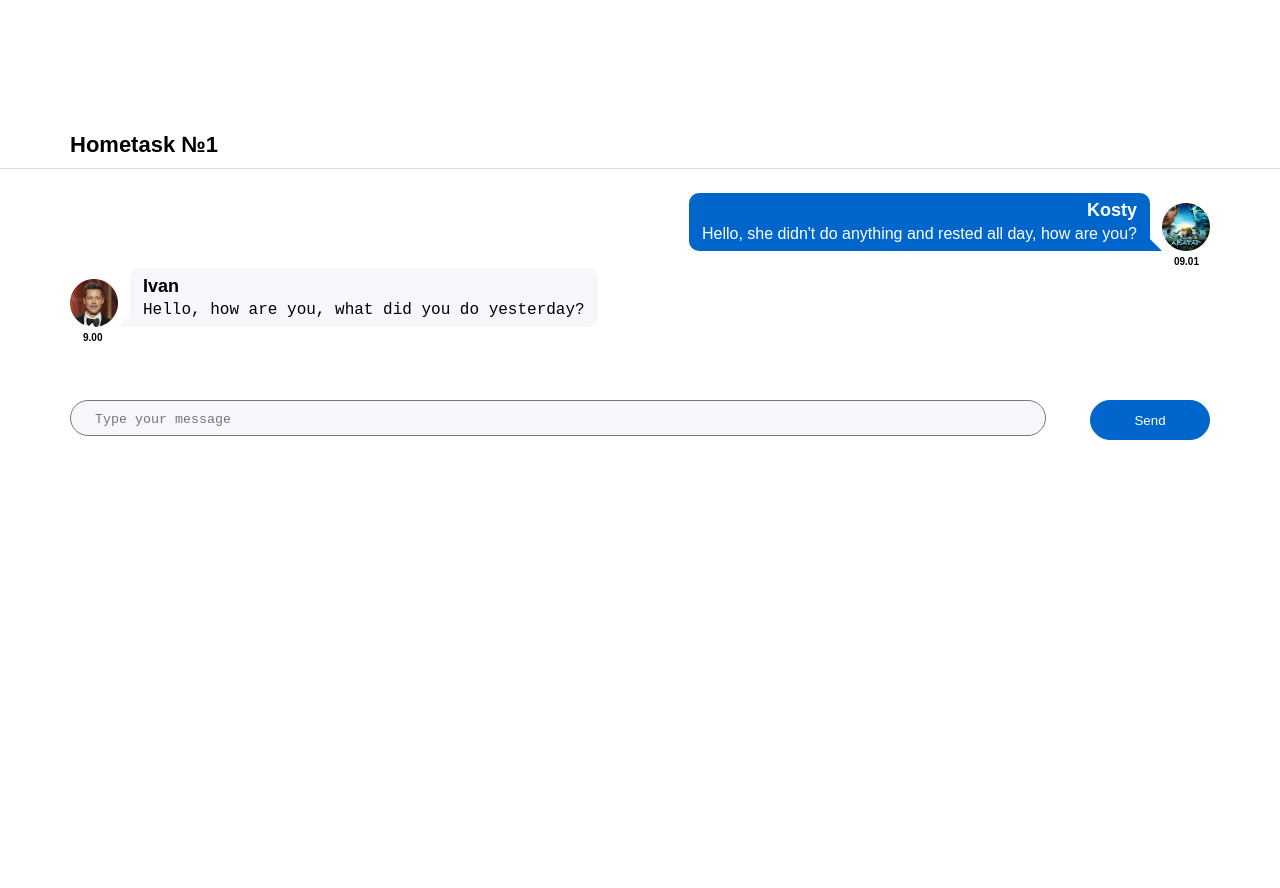
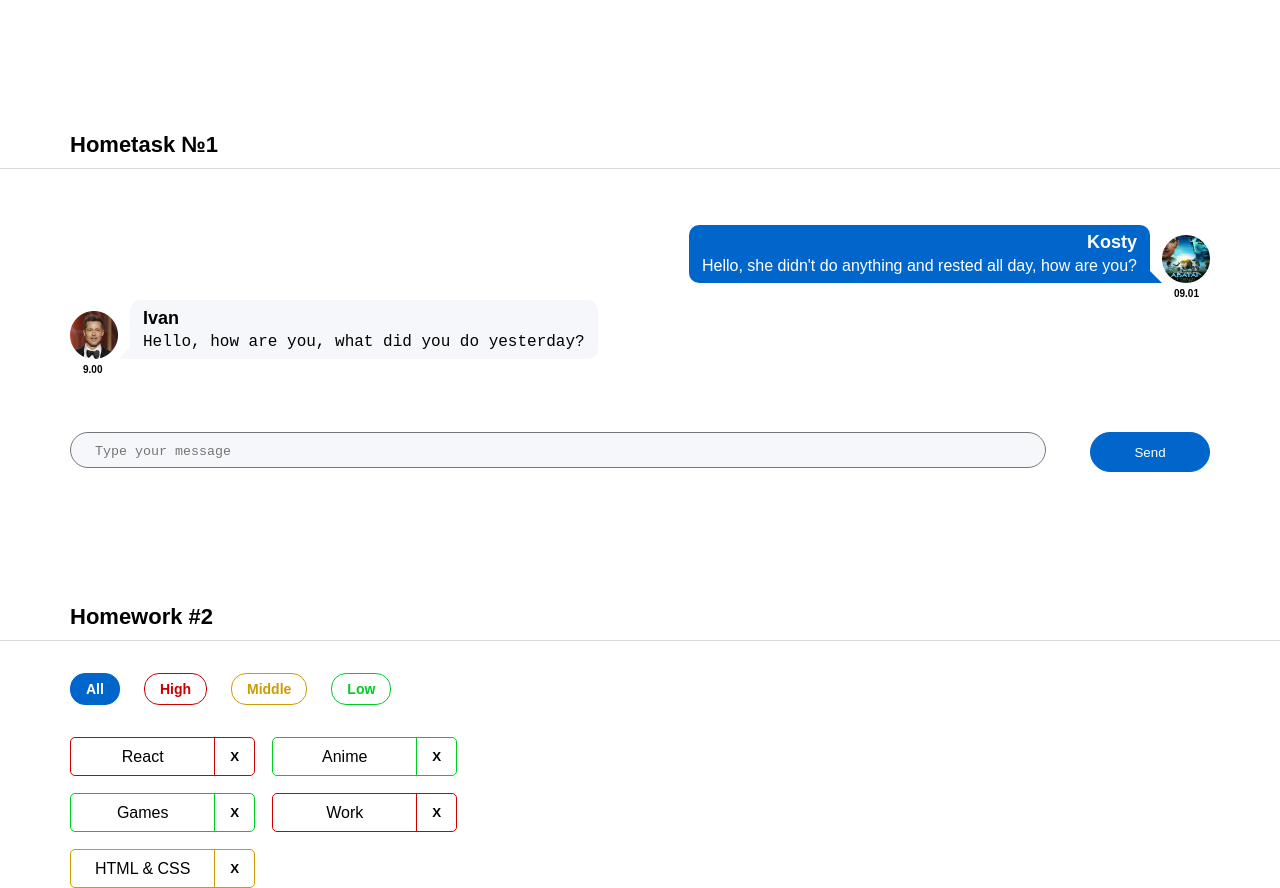
Before and after one commit to Sikstep/hwAuto, a React (Create React App) app: page /#/ in a window 1280 px wide. Before the commit the page ends 800 px from the top, so only its background shows below. Built offline with nearby package versions, Linux system fonts and the light colour scheme.

Commit message:
AutoHW - #2 finished

```diff
--- a/package.json
+++ b/package.json
@@ -1,6 +1,6 @@
 {
   "name": "hws2",
-  "homepage": "http://IgnatZakalinsky.github.io/hws2",
+  "homepage": "http://Sikstep.github.io/hwAuto",
   "version": "0.1.0",
   "private": true,
   "dependencies": {
@@ -16,7 +16,7 @@
     "@types/react-dom": "18.0.6",
     "@types/uuid": "8.3.4",
     "axios": "0.27.2",
-    "gh-pages": "4.0.0",
+    "gh-pages": "^5.0.0",
     "react": "18.2.0",
     "react-dom": "18.2.0",
     "react-redux": "8.0.4",
--- a/src/s1-main/App.module.css
+++ b/src/s1-main/App.module.css
@@ -7,6 +7,7 @@
     font-family: Montserrat, sans-serif;
     padding-left: 70px;
     padding-right: 70px;
+    padding-top: 32px;
 }
 
 .hwTitle {
--- a/src/s1-main/App.tsx
+++ b/src/s1-main/App.tsx
@@ -1,13 +1,14 @@
 import React from 'react'
 import s from './App.module.css'
 import HW1 from '../s2-homeworks/hw01/HW1'
+import HW2 from '../s2-homeworks/hw02/HW2'
 
 function App() {
     return (
         <div className={s.App}>
             <HW1/>
             {/*раскомментировать по ходу выполнения*/}
-            {/*<HW2/>*/}
+            <HW2/>
             {/*<HW3/>*/}
             {/*<HW4/>*/}
 
--- a/src/s2-homeworks/hw02/HW2.tsx
+++ b/src/s2-homeworks/hw02/HW2.tsx
@@ -17,42 +17,57 @@
 * */
 
 // types
-export type AffairPriorityType = any // need to fix any
+export type AffairPriorityType = 'low' | 'middle' | 'high' // need to fix any
 export type AffairType = {
-    _id: any // need to fix any
-    name: any // need to fix any
+    _id: number // need to fix any
+    name: string // need to fix any
     priority: AffairPriorityType
 }
 export type FilterType = 'all' | AffairPriorityType
 
+
 // constants
-const defaultAffairs: any = [ // need to fix any
+const defaultAffairs: AffairType[] = [ // need to fix any
     {_id: 1, name: 'React', priority: 'high'}, // студенты могут изменить содержимое name и количество элементов в массиве, ...priority не менять!
-    {_id: 2, name: 'anime', priority: 'low'},
-    {_id: 3, name: 'games', priority: 'low'},
-    {_id: 4, name: 'work', priority: 'high'},
-    {_id: 5, name: 'html & css', priority: 'middle'},
+    {_id: 2, name: 'Anime', priority: 'low'},
+    {_id: 3, name: 'Games', priority: 'low'},
+    {_id: 4, name: 'Work', priority: 'high'},
+    {_id: 5, name: 'HTML & CSS', priority: 'middle'},
 ]
 
 // pure helper functions
-export const filterAffairs = (affairs: any, filter: any): any => { // need to fix any
+export const filterAffairs = (affairs: AffairType[], filter: FilterType): AffairType[] => { // need to fix any
+
+    let newAffairs = affairs;
+    if (filter === 'low') {
+        newAffairs = affairs.filter(el => el.priority === 'low')
+    }
+    if (filter === 'middle') {
+        newAffairs = affairs.filter(el => el.priority === 'middle')
+    }
+    if (filter === 'high') {
+        newAffairs = affairs.filter(el => el.priority === 'high')
+    }
+    return newAffairs
+    // need to fix
+};
+export const deleteAffair = (affairs: AffairType[], _id: number): AffairType[] => { // need to fix an
+
+    return affairs.filter(el => el._id !== _id)
 
 
-    return affairs // need to fix
-}
-export const deleteAffair = (affairs: any, _id: any): any => { // need to fix any
-
-    return affairs // need to fix
 }
 
 function HW2() {
-    const [affairs, setAffairs] = useState<any>(defaultAffairs) // need to fix any
+    const [affairs, setAffairs] = useState<Array<AffairType>>(defaultAffairs) // need to fix any
     const [filter, setFilter] = useState<FilterType>('all')
 
     const filteredAffairs = filterAffairs(affairs, filter)
-    const deleteAffairCallback = (_id: any) => { // need to fix any
-        // need to fix
-    }
+    const deleteAffairCallback = (_id: number) => { // need to fix any
+
+        setAffairs(deleteAffair(affairs, _id))
+    };
+
 
     return (
         <div id={'hw2'}>
--- a/src/s2-homeworks/hw02/affairs/Affairs.tsx
+++ b/src/s2-homeworks/hw02/affairs/Affairs.tsx
@@ -4,24 +4,24 @@
 import s from './Affairs.module.css'
 
 type AffairsPropsType = {
-    data: any // need to fix any
-    setFilter: any
-    deleteAffairCallback: any
+    data: AffairType[] // need to fix any
+    setFilter: (filter: FilterType) => void
+    deleteAffairCallback: (_id: number) => void
     filter: FilterType
 }
 
 function Affairs(props: AffairsPropsType) {
     const setAll = () => {
-        // need to fix
+    props.setFilter('all')
     }
     const setHigh = () => {
-        // need to fix
+        props.setFilter('high')
     }
     const setMiddle = () => {
-        // need to fix
+        props.setFilter('middle')
     }
     const setLow = () => {
-        // need to fix
+        props.setFilter('low')
     }
 
     const cnAll = s.button + ' ' + s.all + (props.filter === 'all' ? ' ' + s.active : '')
--- a/src/s2-homeworks/hw02/affairs/affair/Affair.tsx
+++ b/src/s2-homeworks/hw02/affairs/affair/Affair.tsx
@@ -6,12 +6,12 @@
 type AffairPropsType = {
     // key не нужно типизировать
     affair: AffairType
-    deleteAffairCallback: any // need to fix any
+    deleteAffairCallback: (_id: number) => void // need to fix any
 }
 
 function Affair(props: AffairPropsType) {
-    const deleteCallback = () => {
-        // need to fix
+    const deleteCallback = (_id: number) => {
+        props.deleteAffairCallback(_id)
     }
 
     const nameClass = s.name + ' ' + s2[props.affair.priority]
@@ -24,7 +24,7 @@
             className={affairClass}
         >
             <div id={'hw2-name-' + props.affair._id} className={nameClass}>
-                {/*создаёт студент*/}
+                {props.affair.name}
 
                 {/**/}
             </div>
@@ -35,7 +35,7 @@
             <button
                 id={'hw2-button-delete-' + props.affair._id}
                 className={buttonClass}
-                // need to fix
+                onClick={()=>deleteCallback(props.affair._id)}
 
             >
                 {/*текст кнопки могут изменить студенты*/}
```
Also changed, not shown: 1 other file (tests, documents, lock files or other folders).
